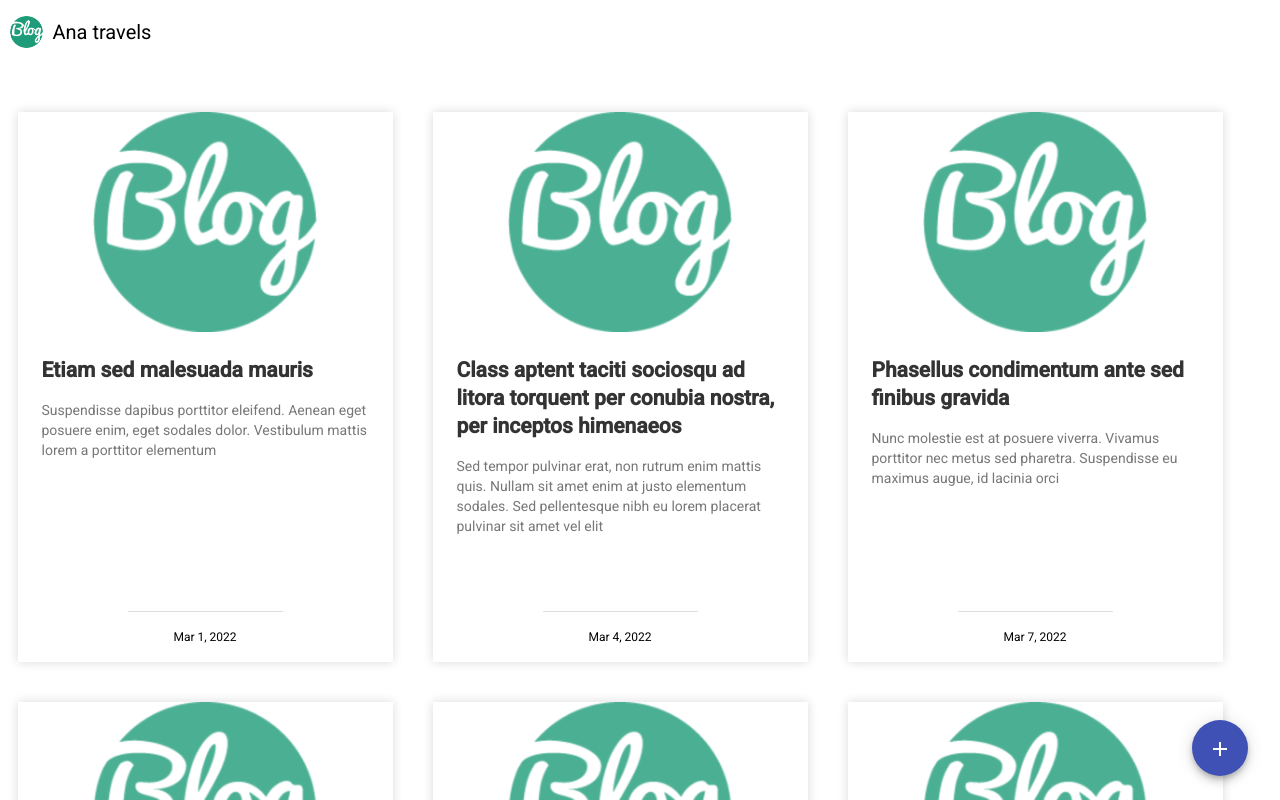
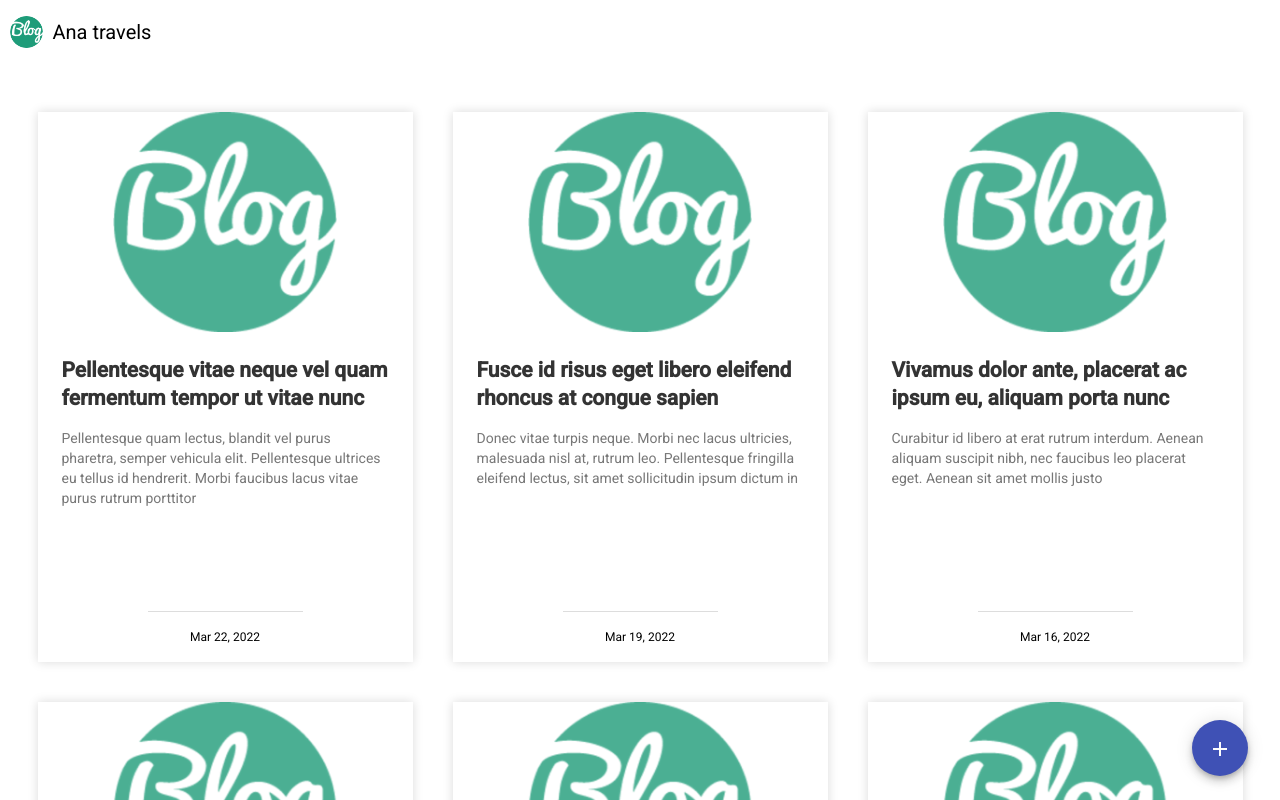
Before and after one commit to AnaFranic/BlogAngularApp, an Angular app: page /blogs in a window 1280 px wide. Shown: the top 800 px of the page. Built offline with nearby package versions, Linux system fonts and the light colour scheme.

Commit message:
Fix blog list order and margin

```diff
--- a/src/app/shared/components/blog-list/blog-list.component.scss
+++ b/src/app/shared/components/blog-list/blog-list.component.scss
@@ -19,13 +19,15 @@ $blog-item-margin: 40px;
   display: flex;
   flex-wrap: wrap;
   max-width: calc(3 * ($blog-item-width + $blog-item-margin));
+  justify-content: center;
 }
 
 .blog-item {
   position: relative;
   width: $blog-item-width;
   height: 550px;
-  margin-right: $blog-item-margin;
+  margin-left: calc($blog-item-margin / 2);
+  margin-right: calc($blog-item-margin / 2);
   margin-bottom: $blog-item-margin;
   box-shadow: 0 0 10px 0 rgb(0 0 0 / 15%);
   display: flex;
--- a/src/app/shared/components/blog-list/blog-list.component.ts
+++ b/src/app/shared/components/blog-list/blog-list.component.ts
@@ -32,7 +32,7 @@ export class BlogListComponent implements OnInit, OnDestroy {
       map(blogs => blogs.sort((blog1, blog2) => {
         const date1 = new Date(blog1.date).toISOString();
         const date2 = new Date(blog2.date).toISOString();
-        return date1.localeCompare(date2);
+        return date2.localeCompare(date1);
       })),
       share(),
     );
```
